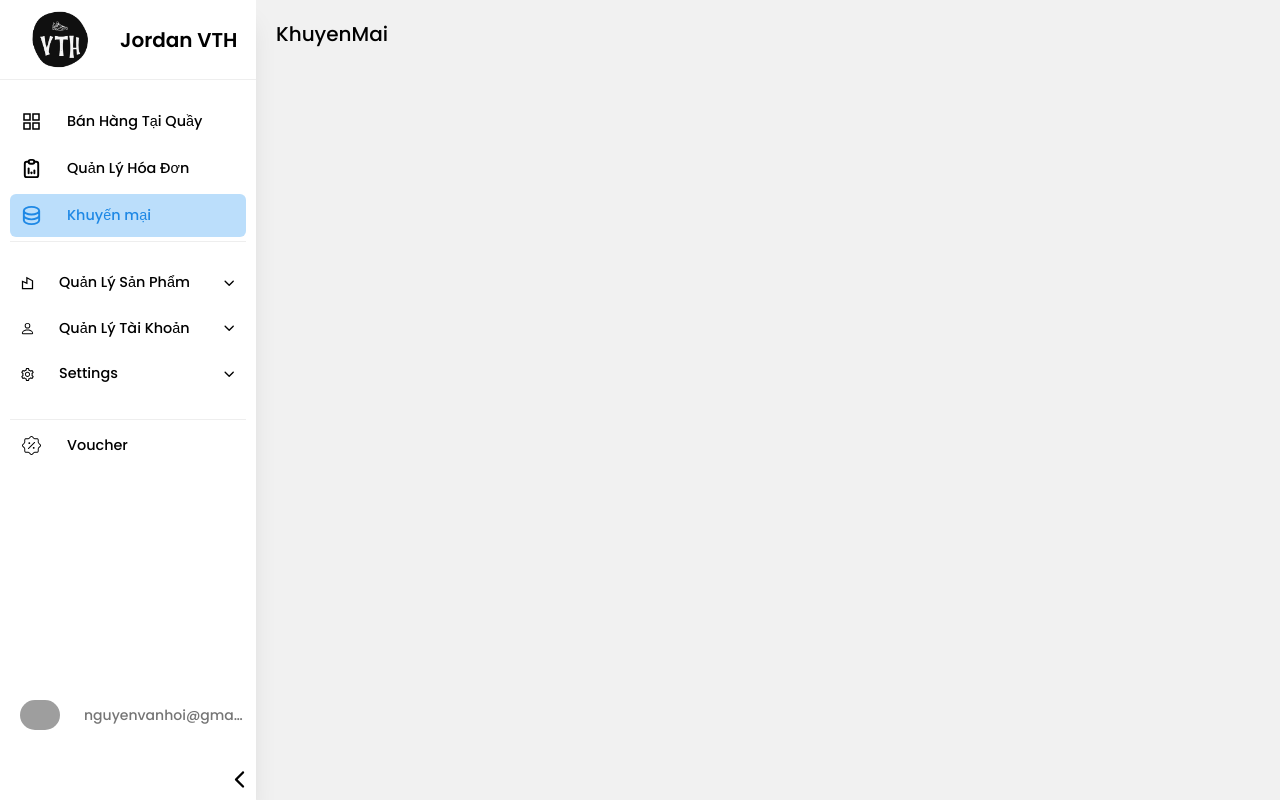
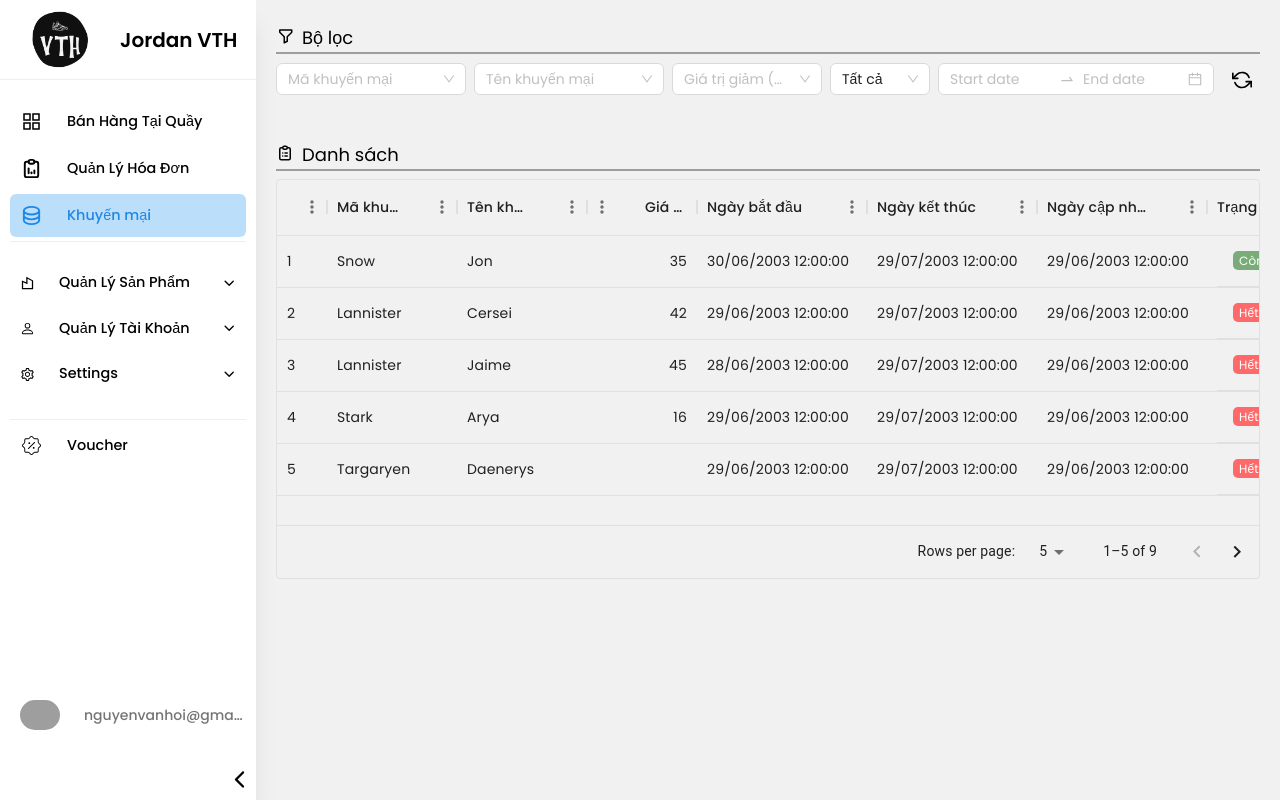
Before and after one commit to MyEast0411/DATN_ShopVTH, a React (Vite) app in the folder FE-admin/: page /khuyen-mai in a window 1280 px wide. Built offline with nearby package versions, Linux system fonts and the light colour scheme; grey boxes are pictures that could not be loaded.

Commit message:
Hoi commit

```diff
--- a/FE-admin/package.json
+++ b/FE-admin/package.json
@@ -14,6 +14,7 @@
     "@material-tailwind/react": "^2.1.2",
     "@mui/material": "^5.14.12",
     "@mui/styled-engine": "^5.14.12",
+    "@mui/x-data-grid": "^6.16.1",
     "antd": "^5.9.4",
     "axios": "^1.5.1",
     "boxicons": "^2.1.4",
--- a/FE-admin/src/index.css
+++ b/FE-admin/src/index.css
@@ -64,7 +64,7 @@ input[type="number"] {
 }
 
 .icon-hover:hover {
-  transition: 0.2s;
-  scale: 1.2;
-  fill: #1976d2; /* Change the icon color on hover */
+  transition: 0.06s;
+  /* scale: 1.1; */
+  color: #1976d2;
 }
--- a/FE-admin/src/layouts/RootLayout.jsx
+++ b/FE-admin/src/layouts/RootLayout.jsx
@@ -4,7 +4,11 @@ function RootLayout({ children }) {
   return (
     <div className="fixed inset-0 flex overflow-hidden">
       <Sidebar />
-      <main className="w-full flex-1 mx-auto overflow-y-auto p-5 bg-zinc-200 overflow-y-auto">{children}</main>
+      <main className="w-full flex-1 mx-auto overflow-y-auto p-5 bg-zinc-200 overflow-y-auto"
+      style={{
+        // fontSize:"8px"
+      }}
+      >{children}</main>
     </div>
   );
 }
--- a/FE-admin/src/pages/KhuyenMai.jsx
+++ b/FE-admin/src/pages/KhuyenMai.jsx
@@ -1,5 +1,67 @@
+//filter
+import FilterMa from "../small-component/FilterKhuyenMai/FilterMa";
+import FilterPhanTram from "../small-component/FilterKhuyenMai/FilterPhanTram";
+import FilterTrangThai from "../small-component/FilterKhuyenMai/FilterTrangThai";
+import FilterDate from "../small-component/FilterKhuyenMai/FilterDate";
+
+//table
+import DataTableMa from "../small-component/TableKhuyenMai/DataTable";
+
+//icon
+import { BiFilterAlt } from "react-icons/bi";
+import { FiRefreshCcw } from "react-icons/fi";
+import { HiOutlineClipboardList } from "react-icons/hi";
+
 const KhuyenMai = () => {
-  return <h1>KhuyenMai</h1>;
+  return (
+    <>
+      <div
+        className=""
+        style={{
+          fontSizfe: "8px",
+        }}
+      >
+        <div className="mb-2 border-b-[2px] font-normal border-gray-500 text-lg	flex items-center">
+          <BiFilterAlt />
+          <p className="ml-2 mt-1"> Bộ lọc</p>
+        </div>
+
+        <div className=" flex items-center">
+          <div className="pr-2">
+            <FilterMa placeholder="Mã khuyến mại" />
+          </div>
+          <div className="pr-2">
+            <FilterMa placeholder="Tên khuyến mại" />
+          </div>
+          <div className="pr-2">
+            <FilterPhanTram placeholder="Giá trị giảm (%)" />
+          </div>
+          <div className="pr-2">
+            <FilterTrangThai placeholder="Chọn trạng thái" />
+          </div>
+          <div className="pr-2">
+            <FilterDate />
+          </div>
+          <div className="pr-2">
+            <button className="icon-hover">
+              <FiRefreshCcw
+                style={{
+                  fontSize: "20px",
+                  marginTop: "25%",
+                  marginLeft: "10px",
+                }}
+              />
+            </button>
+          </div>
+        </div>
+        <div className="mb-2 mt-10 border-b-[2px] font-normal border-gray-500 text-lg	flex items-center">
+          <HiOutlineClipboardList />
+          <p className="ml-2 mt-1"> Danh sách</p>
+        </div>
+        <DataTableMa />
+      </div>
+    </>
+  );
 };
 
 export default KhuyenMai;
--- a/FE-admin/src/small-component/BasicTextFields.jsx
+++ b/FE-admin/src/small-component/BasicTextFields.jsx
@@ -7,7 +7,7 @@ export default function BasicTextFields({ placeHolder }) {
     <Box
       component="form"
       sx={{
-        "& > :not(style)": { m: 1, width: "25ch"},
+        "& > :not(style)": { m: 1,},
       }}
       noValidate
       autoComplete="off"
--- /dev/null
+++ b/FE-admin/src/small-component/FilterKhuyenMai/FilterDate.jsx
@@ -0,0 +1,13 @@
+import React from "react";
+import { DatePicker, Space } from "antd";
+
+const { RangePicker } = DatePicker;
+
+const FilterDatePicker = () => (
+  <Space direction="vertical" size={12}>
+    <RangePicker showTime />
+
+  </Space>
+);
+
+export default FilterDatePicker;
--- /dev/null
+++ b/FE-admin/src/small-component/FilterKhuyenMai/FilterMa.jsx
@@ -0,0 +1,34 @@
+import React from "react";
+import { Select } from "antd";
+
+const options = [];
+for (let i = 10; i < 36; i++) {
+  options.push({
+    value: i.toString(36) + i,
+    label: i.toString(36) + i,
+  });
+}
+
+const selected = {
+  width: "190px",
+};
+
+const FilterOption = ({ placeholder }) => {
+  const handleChange = (value) => {
+    console.log(`selected ${value}`);
+  };
+
+  return (
+    <Select
+      mode="tags"
+      style={selected}
+      placeholder={placeholder}
+      onChange={handleChange}
+      options={options}
+      maxTagCount={1} // Set the maximum number of displayed tags
+      maxTagTextLength={7} // nếu tìm kiếm option dài quá 7 ký  tự thì hiển thị ""KM00123...""
+    />
+  );
+};
+
+export default FilterOption;
--- /dev/null
+++ b/FE-admin/src/small-component/FilterKhuyenMai/FilterPhanTram.jsx
@@ -0,0 +1,35 @@
+import React from "react";
+import { Select } from "antd";
+
+const options = [];
+for (let i = 1; i <= 90; i++) { // Restrict values from 1 to 90
+  const value = i < 10 ? `0${i}` : `${i}`;
+  options.push({
+    value: `KM${value}`,
+    label: `${i}%`,
+  });
+}
+
+const selected = {
+  width: "150px",
+};
+
+const FilterOption = ({ placeholder }) => {
+  const handleChange = (value) => {
+    console.log(`selected ${value}`);
+  };
+
+  return (
+    <Select
+      mode="tags"
+      style={selected}
+      placeholder={placeholder}
+      onChange={handleChange}
+      options={options}
+      maxTagCount={1}
+      maxTagTextLength={7}
+    />
+  );
+};
+
+export default FilterOption;
--- /dev/null
+++ b/FE-admin/src/small-component/FilterKhuyenMai/FilterTrangThai.jsx
@@ -0,0 +1,48 @@
+import React from "react";
+import { Select } from "antd";
+
+const FilterOption = ({ placeholder }) => {
+  const onChange = (value) => {
+    console.log(`selected ${value}`);
+  };
+
+  const onSearch = (value) => {
+    console.log("search:", value);
+  };
+
+  const filterOption = (input, option) =>
+    (option?.label || "").toLowerCase().includes(input.toLowerCase());
+
+  const selectStyle = {
+    width: "100px",
+  };
+
+  return (
+    <Select
+      showSearch
+      placeholder={placeholder}
+      optionFilterProp="children"
+      onChange={onChange}
+      onSearch={onSearch}
+      filterOption={filterOption}
+      style={selectStyle} // Apply the custom width style here
+      options={[
+        {
+          value: "Tất cả",
+          label: "Tất cả",
+        },
+        {
+          value: "Hết hạn",
+          label: "Hết hạn",
+        },
+        {
+          value: "Còn hạn",
+          label: "Còn hạn",
+        },
+      ]}
+      defaultValue="Tất cả"
+    />
+  );
+};
+
+export default FilterOption;
--- /dev/null
+++ b/FE-admin/src/small-component/TableKhuyenMai/DataTable.jsx
@@ -0,0 +1,210 @@
+import * as React from "react";
+import { DataGrid } from "@mui/x-data-grid";
+import { TableCell, Button } from "@mui/material";
+
+const columns = [
+  { field: "id", headerName: "STT", width: 20 },
+  { field: "ma", headerName: "Mã khuyến mại", width: 130 },
+  { field: "ten", headerName: "Tên khuyến mại", width: 130 },
+  {
+    field: "giaTriGiam",
+    headerName: "Giá trị giảm",
+    type: "number",
+    width: 110,
+  },
+  {
+    field: "startDate",
+    headerName: "Ngày bắt đầu",
+    description: "Ngày bắt đầu",
+    sortable: DataGrid,
+    width: 170,
+  },
+  {
+    field: "endDate",
+    headerName: "Ngày kết thúc",
+    description: "Ngày kết thúc",
+    sortable: DataGrid,
+    width: 170,
+  },
+  {
+    field: "updateDate",
+    headerName: "Ngày cập  nhật",
+    description: "Ngày cập nhật",
+    sortable: DataGrid,
+    width: 170,
+  },
+  {
+    field: "trangThai",
+    headerName: "Trạng thái",
+    description: "Trạng thái",
+    sortable: false,
+    width: 104,
+    renderCell: (params) => (
+      <TableCell>
+        <div
+          style={{
+            backgroundColor: params.value === "Còn hạn" ? "#79AC78" : "#FF6969",
+            color: "white",
+            fontSize: "12px",
+            textAlign: "center",
+            padding: "1px 6px",
+            borderRadius: "5px",
+          }}
+        >
+          {params.value}
+        </div>
+      </TableCell>
+    ),
+  },
+  {
+    field: "hanhDong",
+    headerName: "Hành động",
+    width: 150,
+    sortable: false,
+    renderCell: (params) => (
+      <TableCell>
+        <Button
+          variant="contained"
+          color="primary"
+          size="small"
+          style={{ marginRight: 8 }}
+          onClick={() => {
+            console.log(`Edit clicked for row ID: ${params.id}`);
+          }}
+        >
+          Edit
+        </Button>
+        <Button
+          variant="contained"
+          color="error"
+          size="small"
+          onClick={() => {
+            console.log(`Delete clicked for row ID: ${params.id}`);
+          }}
+        >
+          Delete
+        </Button>
+      </TableCell>
+    ),
+  },
+];
+
+const rows = [
+  {
+    id: 1,
+    ma: "Snow",
+    ten: "Jon",
+    giaTriGiam: 35,
+    startDate: "30/06/2003 12:00:00",
+    endDate: "29/07/2003 12:00:00",
+    updateDate: "29/06/2003 12:00:00",
+    trangThai: "Còn hạn",
+    hanhDong: "action",
+  },
+  {
+    id: 2,
+    ma: "Lannister",
+    ten: "Cersei",
+    giaTriGiam: 42,
+    startDate: "29/06/2003 12:00:00",
+    endDate: "29/07/2003 12:00:00",
+    updateDate: "29/06/2003 12:00:00",
+    trangThai: "Hết hạn",
+    hanhDong: "action",
+  },
+  {
+    id: 3,
+    ma: "Lannister",
+    ten: "Jaime",
+    giaTriGiam: 45,
+    startDate: "28/06/2003 12:00:00",
+    endDate: "29/07/2003 12:00:00",
+    updateDate: "29/06/2003 12:00:00",
+    trangThai: "Hết hạn",
+    hanhDong: "action",
+  },
+  {
+    id: 4,
+    ma: "Stark",
+    ten: "Arya",
+    giaTriGiam: 16,
+    startDate: "29/06/2003 12:00:00",
+    endDate: "29/07/2003 12:00:00",
+    updateDate: "29/06/2003 12:00:00",
+    trangThai: "Hết hạn",
+    hanhDong: "action",
+  },
+  {
+    id: 5,
+    ma: "Targaryen",
+    ten: "Daenerys",
+    giaTriGiam: null,
+    startDate: "29/06/2003 12:00:00",
+    endDate: "29/07/2003 12:00:00",
+    updateDate: "29/06/2003 12:00:00",
+    trangThai: "Hết hạn",
+    hanhDong: "action",
+  },
+  {
+    id: 6,
+    ma: "Melisandre",
+    ten: null,
+    giaTriGiam: 150,
+    startDate: "27/06/2003 12:00:00",
+    endDate: "29/07/2003 12:00:00",
+    updateDate: "29/06/2003 12:00:00",
+    trangThai: "Hết hạn",
+    hanhDong: "action",
+  },
+  {
+    id: 7,
+    ma: "Clifford",
+    ten: "Ferrara",
+    giaTriGiam: 44,
+    startDate: "29/06/2003 12:00:00",
+    endDate: "29/07/2003 12:00:00",
+    updateDate: "29/06/2003 12:00:00",
+    trangThai: "Hết hạn",
+    hanhDong: "action",
+  },
+  {
+    id: 8,
+    ma: "Frances",
+    ten: "Rossini",
+    giaTriGiam: 36,
+    startDate: "29/06/2003 12:00:00",
+    endDate: "29/07/2003 12:00:00",
+    updateDate: "29/06/2003 12:00:00",
+    trangThai: "Còn hạn",
+    hanhDong: "action",
+  },
+  {
+    id: 9,
+    ma: "Roxie",
+    ten: "Harvey",
+    giaTriGiam: 65,
+    startDate: "29/06/2003 12:00:00",
+    endDate: "29/07/2003 12:00:00",
+    updateDate: "29/06/2003 12:00:00",
+    trangThai: "Hết hạn",
+    hanhDong: "action",
+  },
+];
+
+export default function DataTable() {
+  return (
+    <div style={{ height: 400, width: "100%" }}>
+      <DataGrid
+        rows={rows}
+        columns={columns}
+        initialState={{
+          pagination: {
+            paginationModel: { page: 0, pageSize: 5 },
+          },
+        }}
+        pageSizeOptions={[5, 10]}
+        // checkboxSelection
+      />
+    </div>
+  );
+}
```
Also changed, not shown: 1 other file (tests, documents, lock files or other folders).
